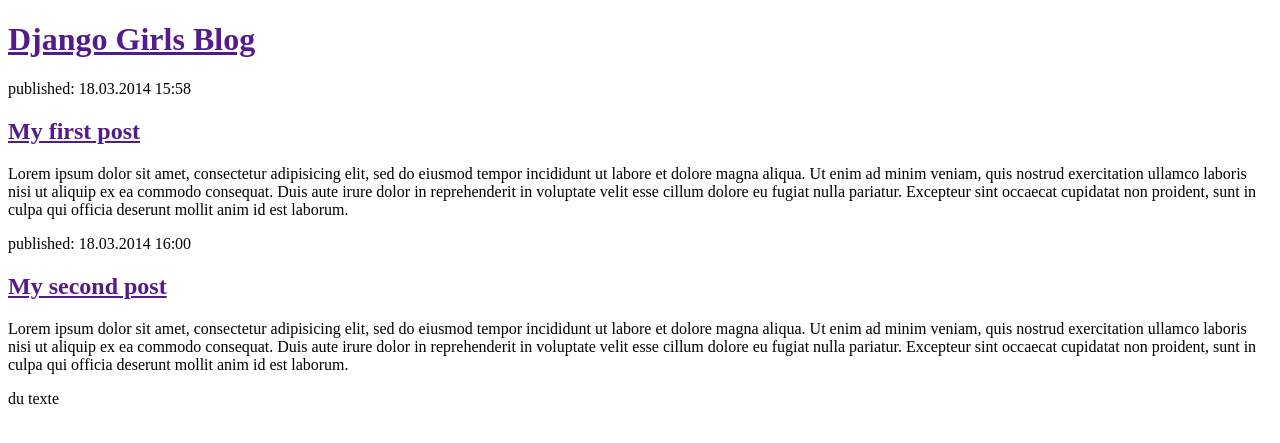
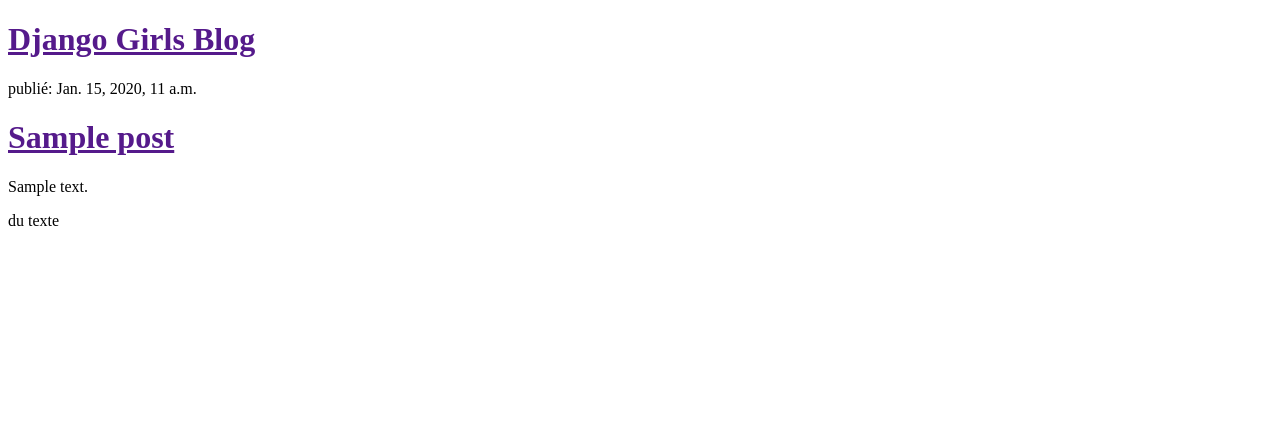
Before and after one commit to LSSArosa/my-first-blog, a Django app: template blog/templates/blog/post_list.html in a window 1280 px wide. Shown: the top 443 px of the page. Run offline with Django 3.2, Linux system fonts and the light colour scheme; the template is opened without the code that fills it: values that come from a table or form of the project are taken from there, others are empty; tables that the repository leaves empty hold one stand-in row (values such as "Sample post").

Commit message:
Modified templates to display posts from database.

```diff
--- a/blog/templates/blog/post_list.html
+++ b/blog/templates/blog/post_list.html
@@ -7,8 +7,7 @@
 		<div>
 			<h1><a href="">Django Girls Blog</a></h1>
 		</div>
-
-	<div>
+<!-- 		<div>
 			<p>published: 18.03.2014 15:58</p>
 			<h2><a href="">My first post</a></h2>
 			<p>Lorem ipsum dolor sit amet, consectetur adipisicing elit, sed do eiusmod
@@ -17,18 +16,15 @@
 				consequat. Duis aute irure dolor in reprehenderit in voluptate velit esse
 				cillum dolore eu fugiat nulla pariatur. Excepteur sint occaecat cupidatat non
 			proident, sunt in culpa qui officia deserunt mollit anim id est laborum.</p>
+		</div> -->
+
+		{% for post in posts %}
+		    <div>
+		        <p>publié: {{ post.published_date }}</p>
+		        <h1><a href="">{{ post.title }}</a></h1>
+		        <p>{{ post.text|linebreaksbr }}</p>
 		    </div>
-	<div>
-		<p>published: 18.03.2014 16:00</p>
-		<h2><a href="">My second post</a></h2>
-		<p>Lorem ipsum dolor sit amet, consectetur adipisicing elit, sed do eiusmod
-		tempor incididunt ut labore et dolore magna aliqua. Ut enim ad minim veniam,
-		quis nostrud exercitation ullamco laboris nisi ut aliquip ex ea commodo
-		consequat. Duis aute irure dolor in reprehenderit in voluptate velit esse
-		cillum dolore eu fugiat nulla pariatur. Excepteur sint occaecat cupidatat non
-		proident, sunt in culpa qui officia deserunt mollit anim id est laborum.</p>
-	</div>
-
+		{% endfor %}
 		<p>du texte</p>
 	</body>
 </html>
--- a/blog/views.py
+++ b/blog/views.py
@@ -1,5 +1,8 @@
 from django.shortcuts import render
+from django.utils import timezone
+from .models import Post
 
 # Create your views here.
 def post_list(request):
-    return render(request, 'blog/post_list.html', {})
+		posts = Post.objects.filter(published_date__lte=timezone.now()).order_by('published_date')
+		return render(request, 'blog/post_list.html', {'posts': posts})
```
Lines whose indentation alone changed are shown as unchanged.
